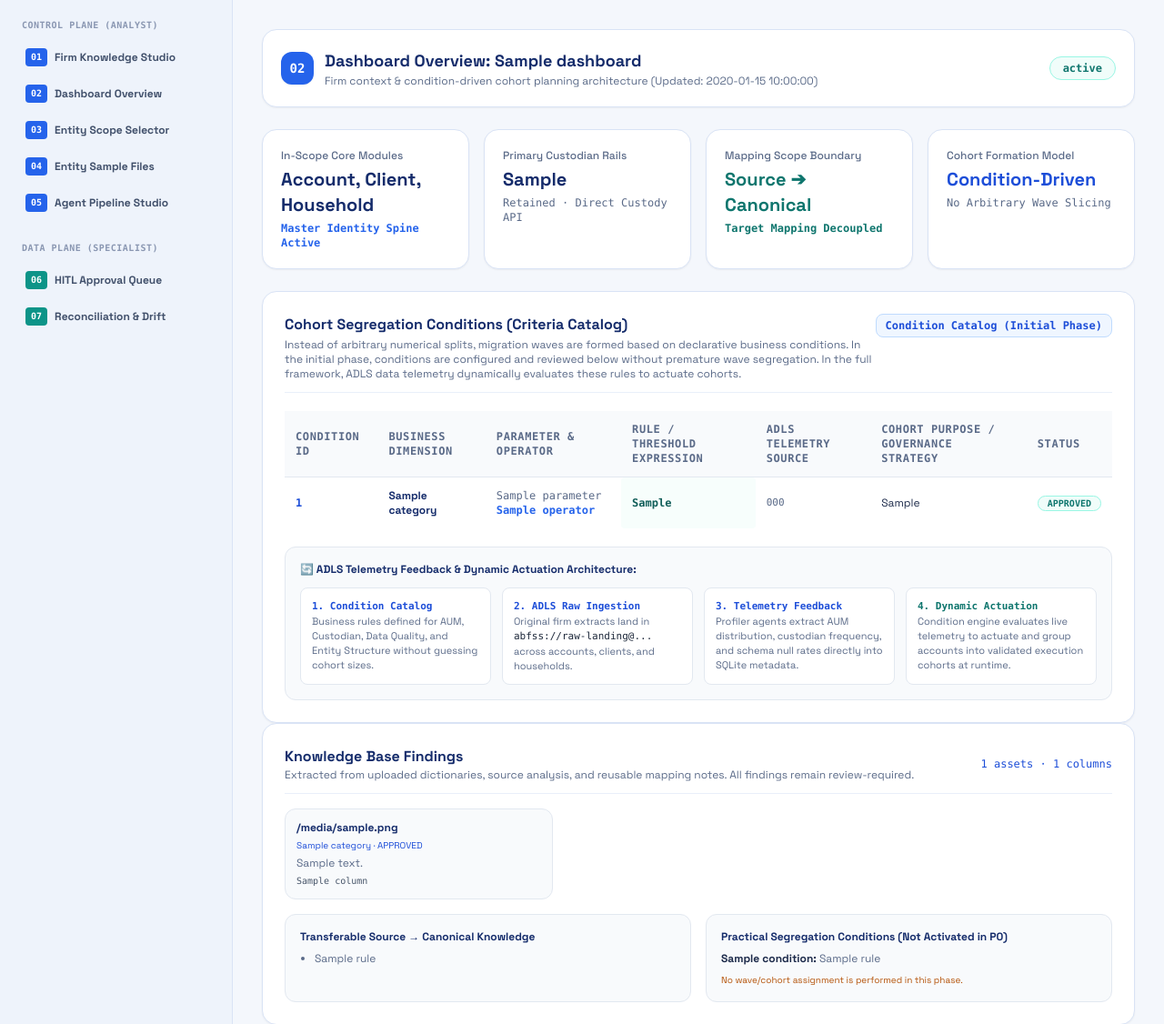
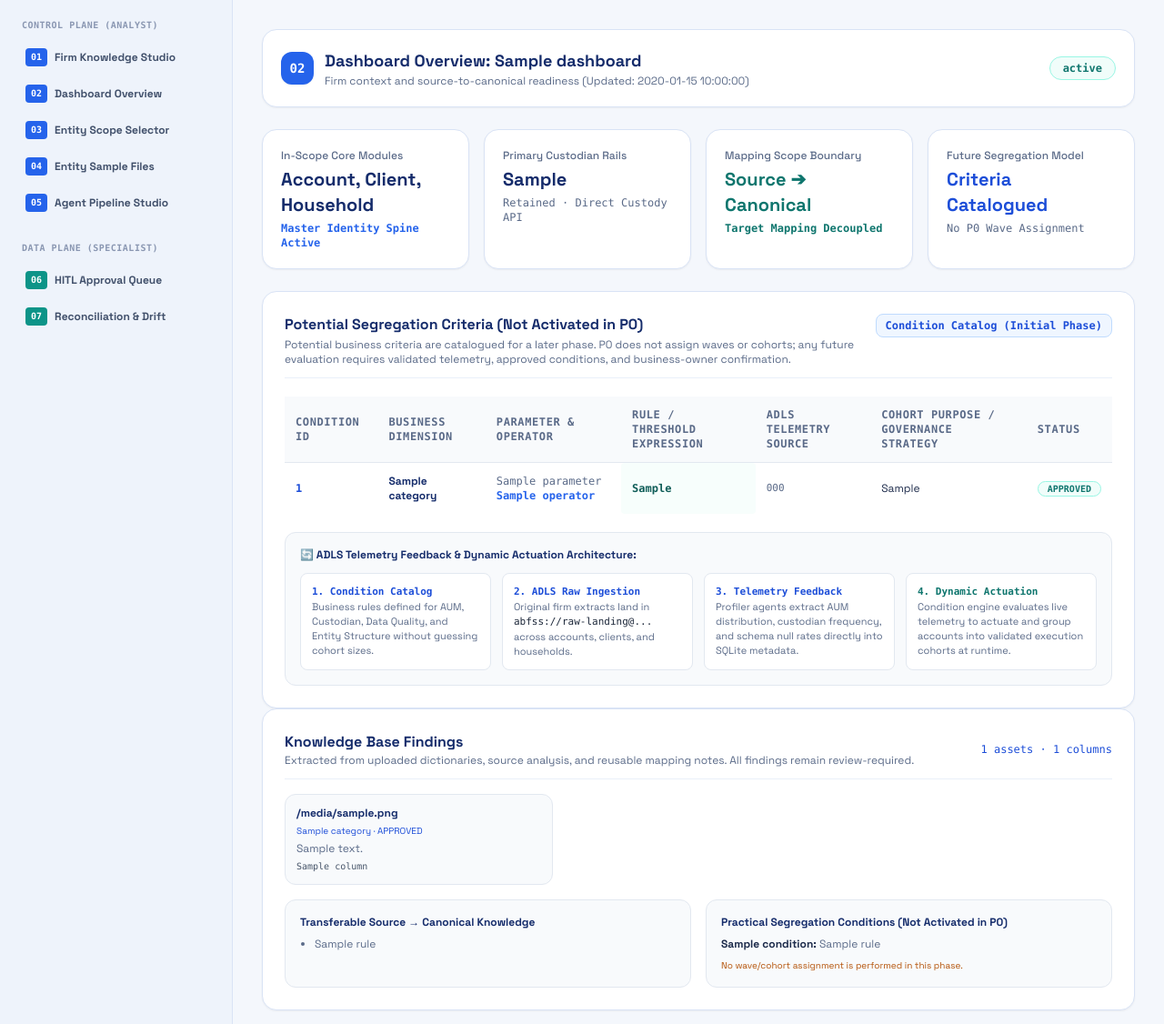
Before and after one commit to jeevamutharasiselvarasu/wealth-migration-platform, a FastAPI app: template ui/templates/dashboard.html in a window 1280 px wide. Shown: the part 63-1189 px from the top of the page at 91% size. Run offline with FastAPI, Linux system fonts and the light colour scheme; the template is opened without the code that fills it: most values are stand-ins (such as "Sample title", 1, 10 or a date in 2020); some libraries are stand-ins or nearby versions.

Commit message:
Clarify dashboard criteria are not active P0 cohort assignments

```diff
--- a/ui/templates/dashboard.html
+++ b/ui/templates/dashboard.html
@@ -8,7 +8,7 @@
             <span class="h-9 w-9 rounded-xl bg-blue-600 text-white font-bold flex items-center justify-center text-sm font-mono shadow-sm">02</span>
             <div>
                 <h1 class="text-lg font-bold text-[#152c6b]">Dashboard Overview: {{ dashboard.firm_name }}</h1>
-                <p class="text-xs text-[#5a6a88]">Firm context & condition-driven cohort planning architecture (Updated: {{ dashboard.generated_at }})</p>
+                <p class="text-xs text-[#5a6a88]">Firm context and source-to-canonical readiness (Updated: {{ dashboard.generated_at }})</p>
             </div>
         </div>
         <span class="bg-teal-50 text-teal-700 border border-teal-200 px-3.5 py-1 rounded-full text-xs font-bold font-mono">
@@ -37,9 +37,9 @@
         </div>
 
         <div class="bg-white p-5 rounded-2xl border border-[#d9e3f5] shadow-sm space-y-1">
-            <div class="text-xs text-[#5a6a88] font-medium">Cohort Formation Model</div>
-            <div class="text-xl font-extrabold text-blue-700">Condition-Driven</div>
-            <div class="text-xs text-[#5a6a88] font-mono">No Arbitrary Wave Slicing</div>
+            <div class="text-xs text-[#5a6a88] font-medium">Future Segregation Model</div>
+            <div class="text-xl font-extrabold text-blue-700">Criteria Catalogued</div>
+            <div class="text-xs text-[#5a6a88] font-mono">No P0 Wave Assignment</div>
         </div>
     </div>
 
@@ -47,9 +47,9 @@
     <div class="bg-white rounded-2xl border border-[#d9e3f5] p-6 space-y-5 shadow-sm">
         <div class="flex justify-between items-start border-b border-[#e9eff9] pb-3">
             <div>
-                <h2 class="text-base font-bold text-[#152c6b]">Cohort Segregation Conditions (Criteria Catalog)</h2>
+                <h2 class="text-base font-bold text-[#152c6b]">Potential Segregation Criteria (Not Activated in P0)</h2>
                 <p class="text-xs text-[#5a6a88] mt-0.5">
-                    Instead of arbitrary numerical splits, migration waves are formed based on declarative business conditions. In the initial phase, conditions are configured and reviewed below without premature wave segregation. In the full framework, ADLS data telemetry dynamically evaluates these rules to actuate cohorts.
+                    Potential business criteria are catalogued for a later phase. P0 does not assign waves or cohorts; any future evaluation requires validated telemetry, approved conditions, and business-owner confirmation.
                 </p>
             </div>
             <span class="bg-blue-50 text-blue-700 border border-blue-200 text-xs px-2.5 py-1 rounded-lg font-mono font-bold whitespace-nowrap">
```
